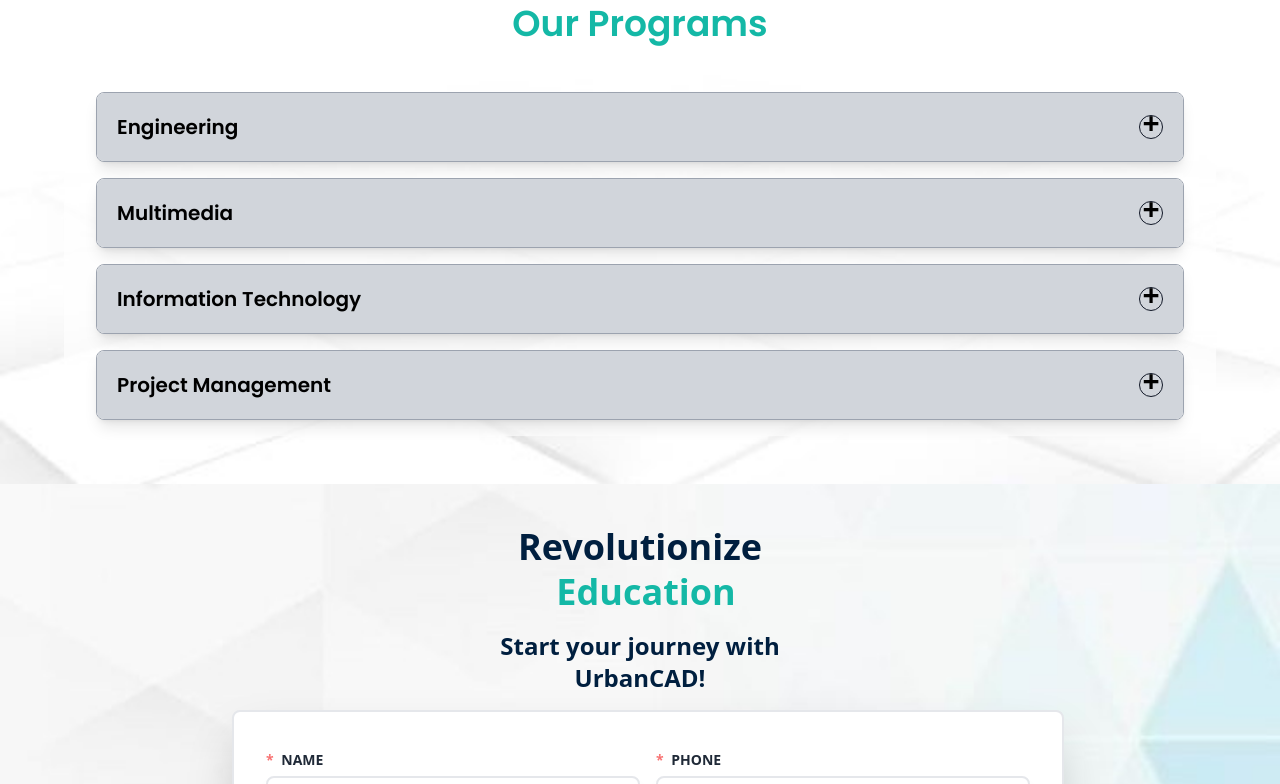
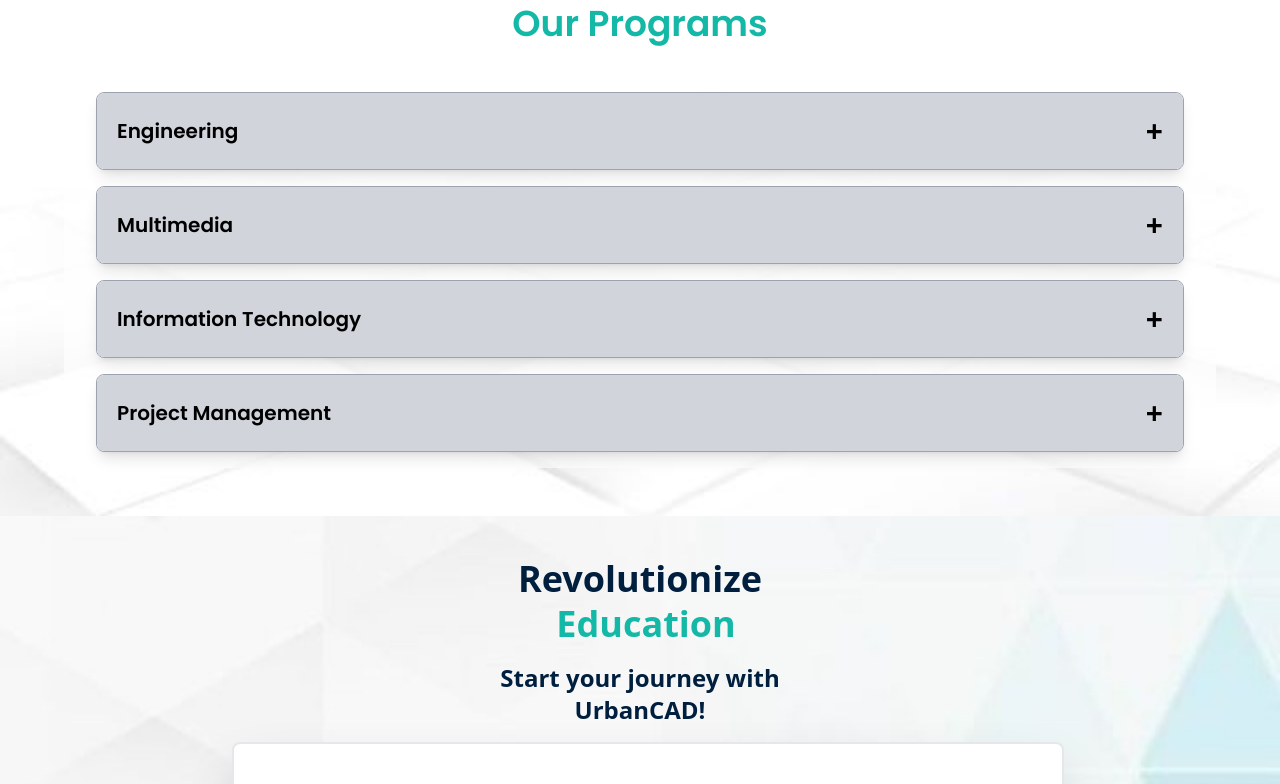
Before and after one commit to Shiji-AA/UrbanCAD, a React (Vite) app in the folder Frontend/: page / in a window 1280 px wide. Shown: the part 1568-2352 px from the top of the page. Built offline with nearby package versions, Linux system fonts and the light colour scheme; no server answers.

Commit message:
chages added

```diff
--- a/Frontend/src/Components/Users/Footer/Footer1.jsx
+++ b/Frontend/src/Components/Users/Footer/Footer1.jsx
@@ -89,7 +89,7 @@
               </h2>
               <ul className="space-y-3">
                 {[
-                  { icon: faPhone, text: "+91-963 322 1153" },
+                  { icon: faPhone, text: "+91-9633221153" },
                   { icon: faMapMarkerAlt, text: "Kerala, India" },
                   { icon: faEnvelope, text: "info@urbancad.in" },
                 ].map(({ icon, text }) => (
--- a/Frontend/src/Components/Users/OurPrograms/OurPrograms.jsx
+++ b/Frontend/src/Components/Users/OurPrograms/OurPrograms.jsx
@@ -74,7 +74,7 @@
                 <h2 className="font-heading text-xl font-semibold flex-1">
                   {category.title}
                 </h2>
-                <span className="font-bold text-3xl border border-gray-900 w-6 h-6 rounded-full pb-2 flex items-center justify-center">
+                <span className="font-bold text-3xl  rounded-full  flex items-center justify-center">
                   {expandedCategories.includes(index) ? '-' : '+'}
                 </span>
               </div>
```
Also changed, not shown: 5 other files (tests, documents, lock files or other folders).
